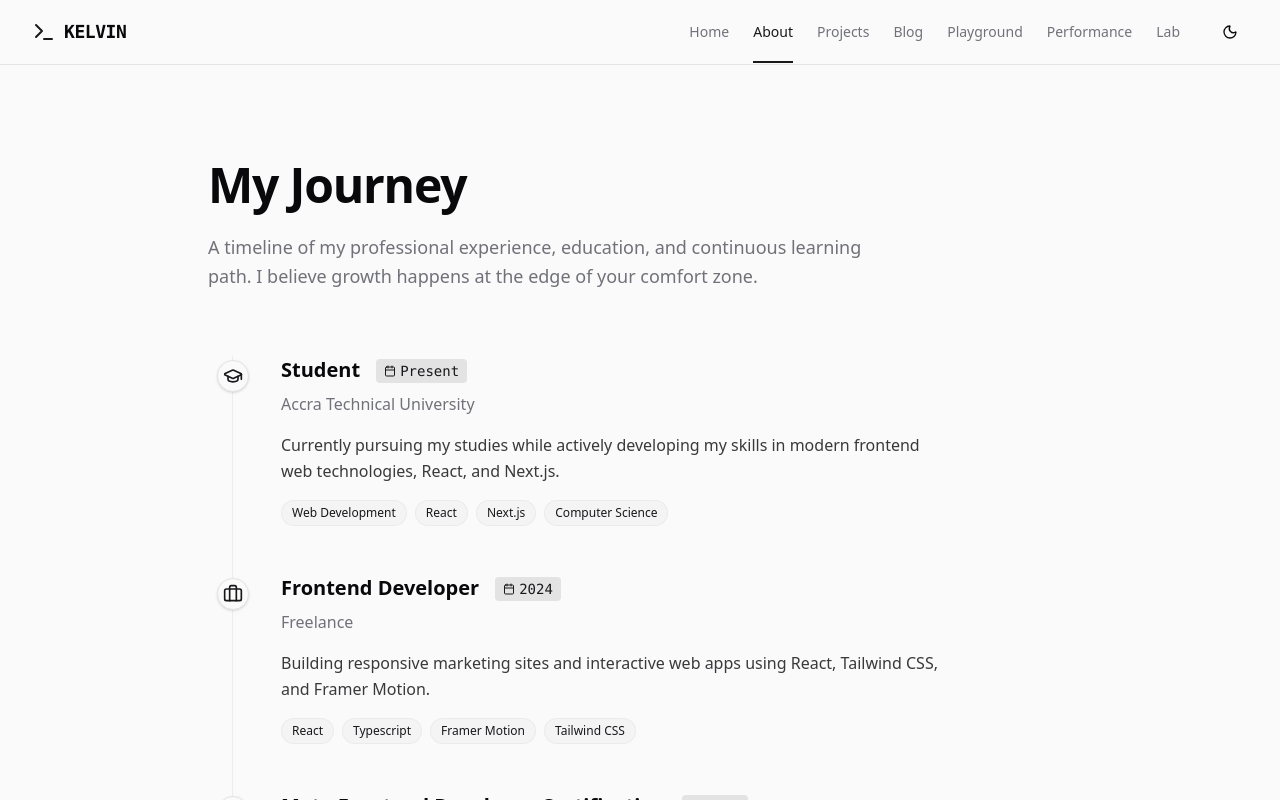
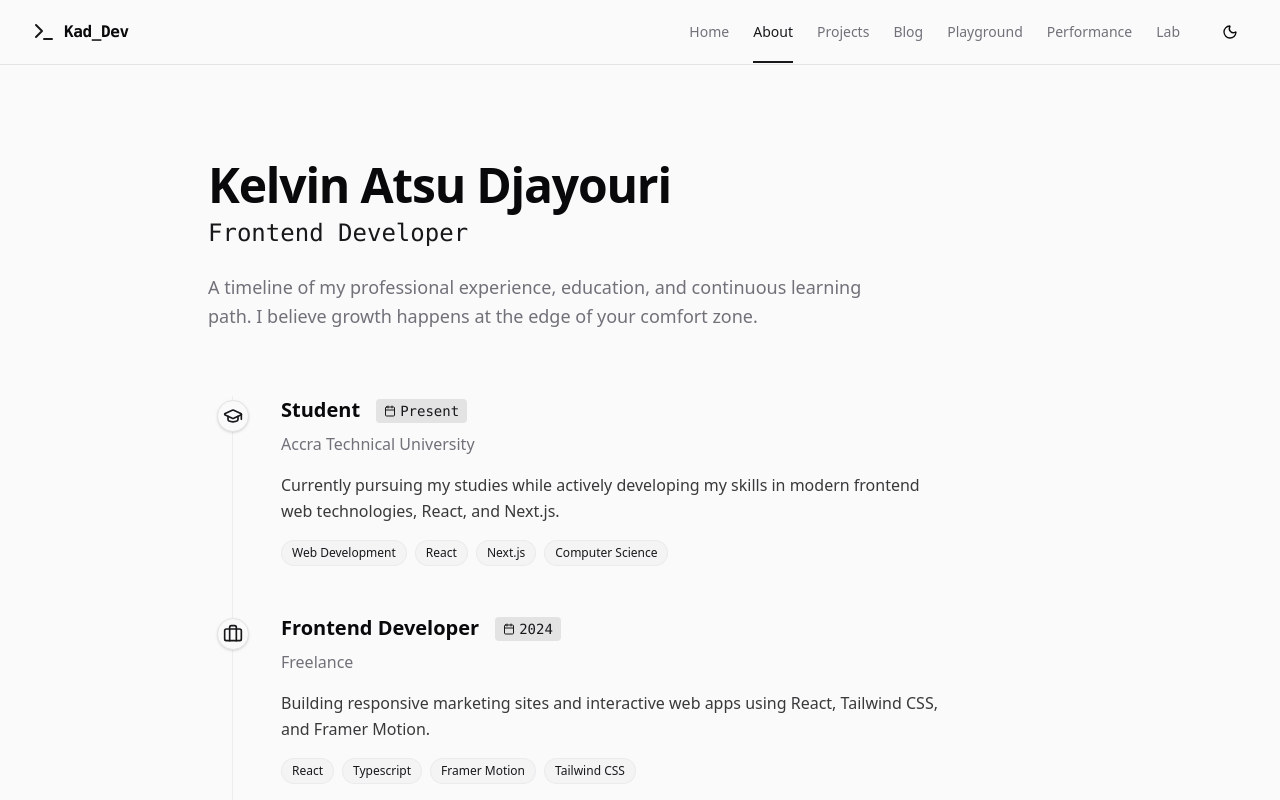
Before and after one commit to djayourikelvinatsu-hub/my_portfolio, a Next.js app: page /about in a window 1280 px wide. Shown: the top 800 px of the page. Built offline with nearby package versions, Linux system fonts and the light colour scheme.

Commit message:
feat: localize full name to about page and revert layout branding

```diff
--- a/src/app/about/page.tsx
+++ b/src/app/about/page.tsx
@@ -90,9 +90,12 @@ export default function AboutPage() {
                 transition={{ duration: 0.5 }}
                 className="mb-16"
             >
-                <h1 className="text-4xl md:text-5xl font-bold tracking-tight mb-6">
-                    My Journey
+                <h1 className="text-4xl md:text-5xl font-bold tracking-tight mb-2">
+                    Kelvin Atsu Djayouri
                 </h1>
+                <h2 className="text-xl md:text-2xl text-primary font-mono mb-6">
+                    Frontend Developer
+                </h2>
                 <p className="text-lg text-muted-foreground leading-relaxed max-w-2xl">
                     A timeline of my professional experience, education, and continuous learning path.
                     I believe growth happens at the edge of your comfort zone.
--- a/src/app/layout.tsx
+++ b/src/app/layout.tsx
@@ -16,8 +16,8 @@ const geistMono = Geist_Mono({
 });
 
 export const metadata: Metadata = {
-  title: "Kelvin Atsu Djayouri | Frontend Developer",
-  description: "Personal portfolio of Kelvin Atsu Djayouri, a frontend developer specializing in React, Next.js, and modern UI architecture.",
+  title: "Kad | Frontend Developer",
+  description: "Personal portfolio of Kad, a frontend developer specializing in React, Next.js, and modern UI architecture.",
 };
 
 export default function RootLayout({
--- a/src/components/layout/footer.tsx
+++ b/src/components/layout/footer.tsx
@@ -7,7 +7,7 @@ export function Footer() {
         <footer className="border-t bg-background/50 backdrop-blur-sm">
             <div className="container mx-auto px-4 md:px-8 py-10 flex flex-col md:flex-row justify-between items-center gap-8 text-center md:text-left">
                 <div className="flex flex-col items-center md:items-start">
-                    <p className="text-sm font-semibold tracking-tight">KELVIN ATSU DJAYOURI © {new Date().getFullYear()}</p>
+                    <p className="text-sm font-semibold tracking-tight">Kad_Dev © {new Date().getFullYear()}</p>
                     <p className="text-xs text-muted-foreground mb-4 mt-1">Built with Next.js, Tailwind, & Framer Motion</p>
                     <div className="flex flex-wrap items-center justify-center md:justify-start gap-4 sm:gap-6 text-sm font-medium mt-2">
                         <a href="mailto:kelvinatsu213@gmail.com" className="flex items-center gap-2 px-3 py-1.5 rounded-full bg-secondary/50 hover:bg-primary hover:text-primary-foreground transition-all duration-300">
--- a/src/components/layout/navbar.tsx
+++ b/src/components/layout/navbar.tsx
@@ -34,7 +34,7 @@ export function Navbar() {
             <div className="container mx-auto flex h-16 items-center justify-between px-4 md:px-8">
                 <Link href="/" className="flex items-center space-x-2">
                     <Terminal className="h-6 w-6 text-primary" />
-                    <span className="font-bold inline-block font-mono tracking-tight text-lg">KELVIN</span>
+                    <span className="font-bold inline-block font-mono tracking-tight">Kad_Dev</span>
                 </Link>
 
                 {/* Desktop Nav */}
```
